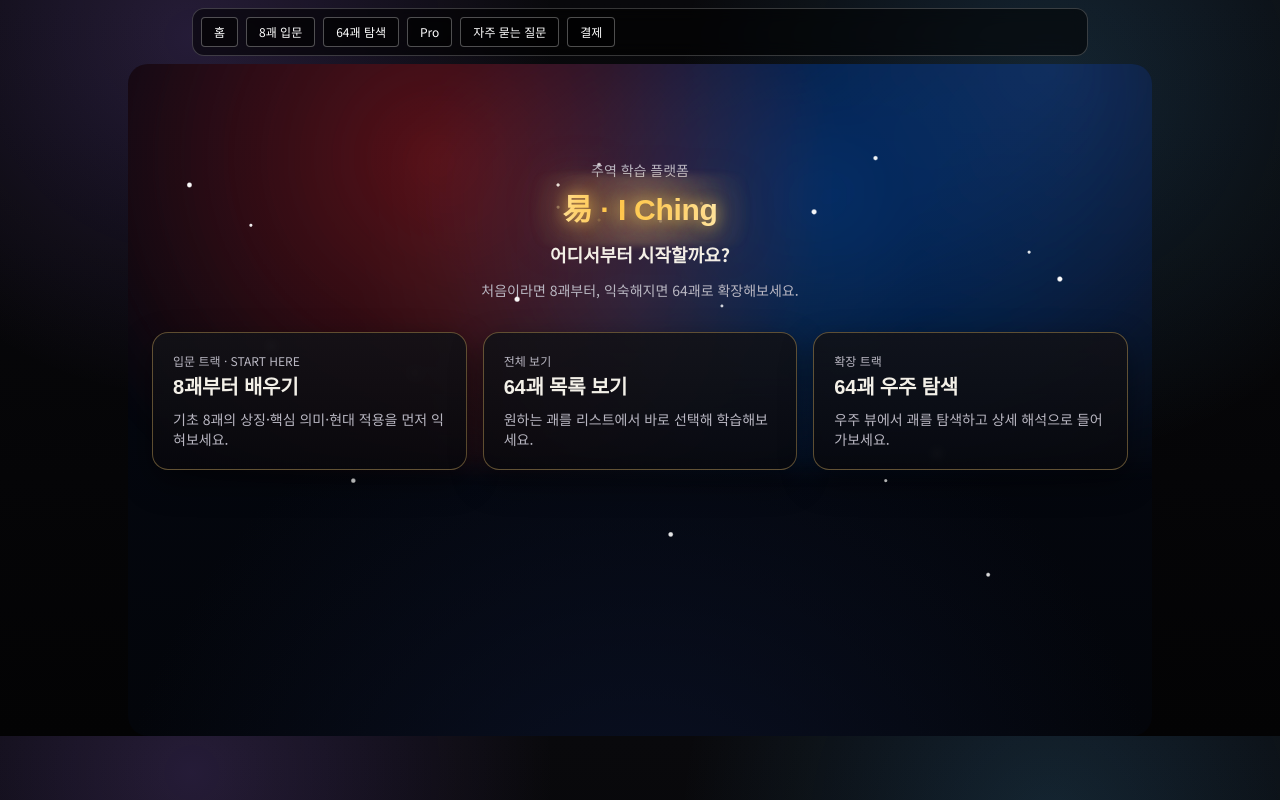
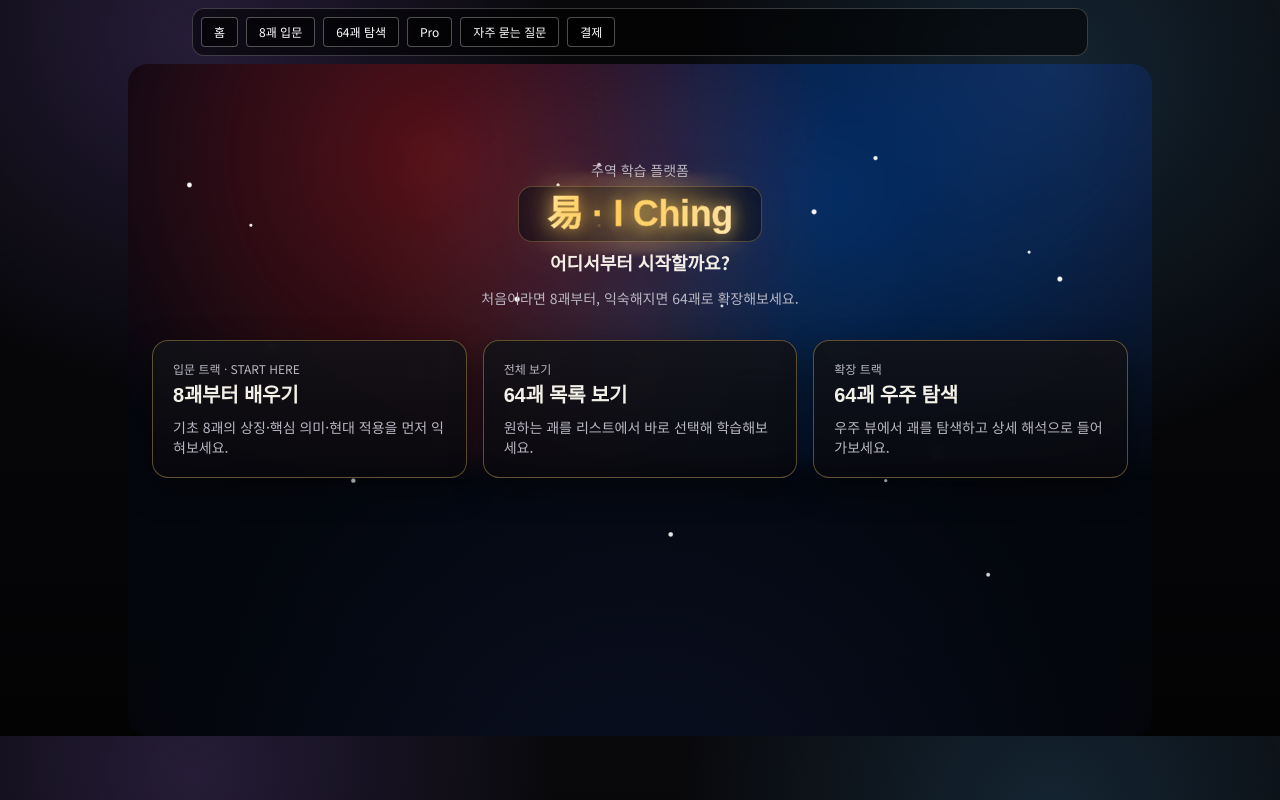
Before and after one commit to kinddragon1224/iching-learning-web, a Next.js app: page / in a window 1280 px wide. Built offline with nearby package versions, Linux system fonts and the light colour scheme.

Commit message:
Increase home title legibility with backdrop and stronger contrast

```diff
--- a/app/globals.css
+++ b/app/globals.css
@@ -134,19 +134,31 @@ h3 {
   align-items: center;
   justify-content: center;
   min-width: 220px;
+  padding: 2px 14px;
+}
+
+.home-title-backdrop {
+  position: absolute;
+  inset: -6px -12px;
+  border-radius: 14px;
+  background: rgba(5, 8, 20, 0.56);
+  border: 1px solid rgba(255, 210, 120, 0.25);
+  backdrop-filter: blur(2px);
 }
 
 .home-title-glow {
   position: relative;
   z-index: 2;
-  background: linear-gradient(90deg, #ffe7a8 0%, #ffc94a 30%, #ffd86e 62%, #fff0bf 100%);
+  background: linear-gradient(90deg, #fff0bd 0%, #ffd159 30%, #ffe08a 62%, #fff6da 100%);
   -webkit-background-clip: text;
   background-clip: text;
-  color: transparent;
+  -webkit-text-fill-color: transparent;
+  color: #ffd56b;
+  -webkit-text-stroke: 0.4px rgba(120, 74, 0, 0.35);
   text-shadow:
-    0 0 10px rgba(255, 196, 70, 0.5),
-    0 0 24px rgba(255, 196, 70, 0.46),
-    0 0 42px rgba(255, 220, 130, 0.42);
+    0 0 12px rgba(255, 206, 95, 0.65),
+    0 0 28px rgba(255, 206, 95, 0.56),
+    0 0 50px rgba(255, 230, 155, 0.5);
   animation: titleGlowPulse 2.2s ease-in-out infinite;
 }
 
--- a/app/page.tsx
+++ b/app/page.tsx
@@ -12,9 +12,10 @@ export default function Home() {
       <header className="relative z-10 space-y-3 text-center">
         <p className="text-sm text-[var(--text-muted)] home-fade-in">주역 학습 플랫폼</p>
         <div className="home-title-wrap">
+          <div className="home-title-backdrop" aria-hidden />
           <div className="home-title-aura" aria-hidden />
           <div className="home-title-particles" aria-hidden />
-          <h1 className="text-3xl font-bold home-title-glow">易 · I Ching</h1>
+          <h1 className="text-4xl font-bold home-title-glow">易 · I Ching</h1>
         </div>
         <p className="text-lg font-semibold home-fade-up">어디서부터 시작할까요?</p>
         <p className="text-sm text-[var(--text-muted)] home-fade-up-delay">처음이라면 8괘부터, 익숙해지면 64괘로 확장해보세요.</p>
```
